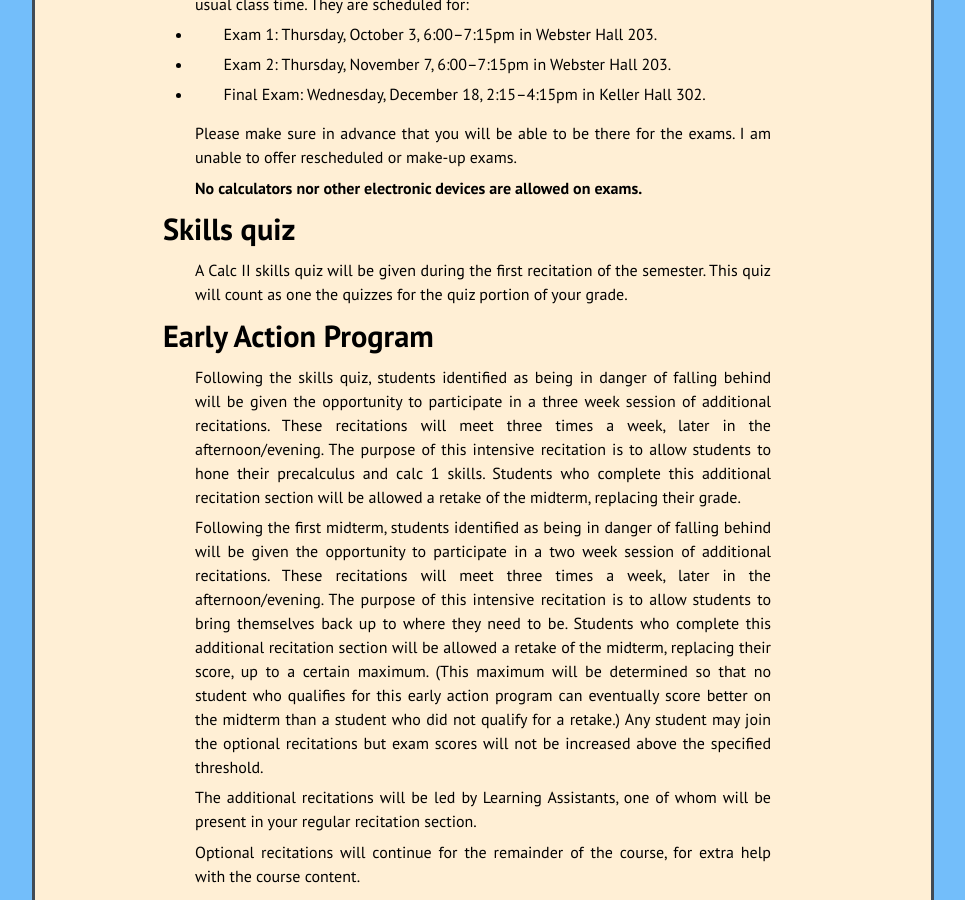
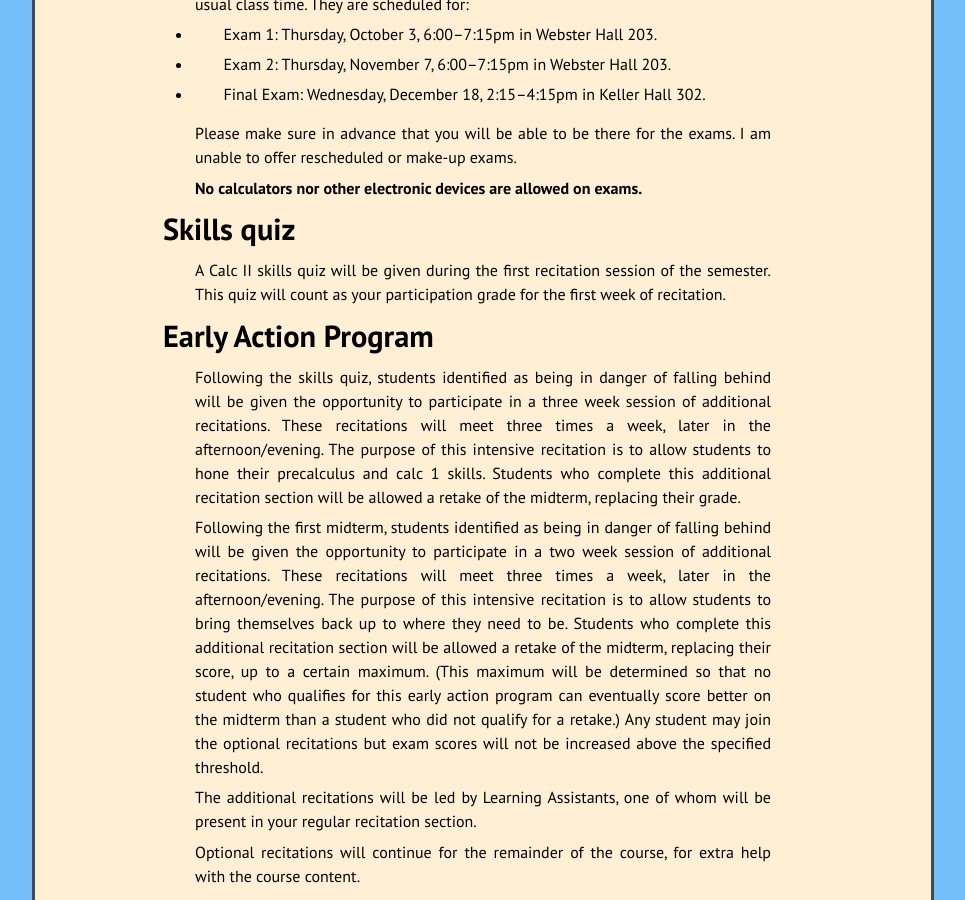
Before and after one commit to kamerynjw/kamerynjw.github.io, a Jekyll site: the page built from teaching/2019/math242/syllabus.md, in a window 1280 px wide and 900 px high, scrolled down 2523 px. Shown: the whole window, without its empty margins (157-1122 px from the left). Built offline with Jekyll 4.4.1, drawn with Linux system fonts in a browser that asks for light colours; nearby versions of some CDN libraries; some of the changed text lies outside the part shown.

Commit message:
typo fix

```diff
--- a/teaching/2019/math242/syllabus.md
+++ b/teaching/2019/math242/syllabus.md
@@ -21,7 +21,7 @@
 
 **Recitation Hours** Wednesday (005) 9:30–10:20 (006) 12:30–13:20
 
-** Recitation Room** Keller 404
+**Recitation Room** Keller 404
 
 **Office Hours** Tuesday/Wednesday/Thursday 10:30–11:30
 
@@ -130,7 +130,7 @@
 Skills quiz
 ======
 
-A Calc II skills quiz will be given during the first recitation of the semester. This quiz will count as one the quizzes for the quiz portion of your grade.
+A Calc II skills quiz will be given during the first recitation session of the semester. This quiz will count as your participation grade for the first week of recitation.
 
 Early Action Program
 =====
```
